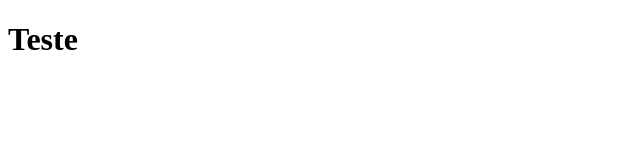
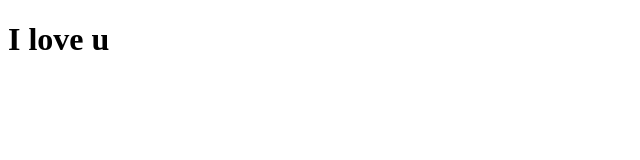
Before and after one commit to danncodin/clone-tabnews, a Next.js app: page / in a window 1280 px wide. Shown: the top 160 px of the page, without its empty margins (0-640 px from the left). Built offline with nearby package versions, Linux system fonts and the light colour scheme.

Commit message:
I love u message

```diff
--- a/pages/index.js
+++ b/pages/index.js
@@ -1,5 +1,7 @@
 function Home() {
-    return <h1>Teste</h1>
+    return <h1>I love u
+
+    </h1>
 }
 
 export default Home;
```
